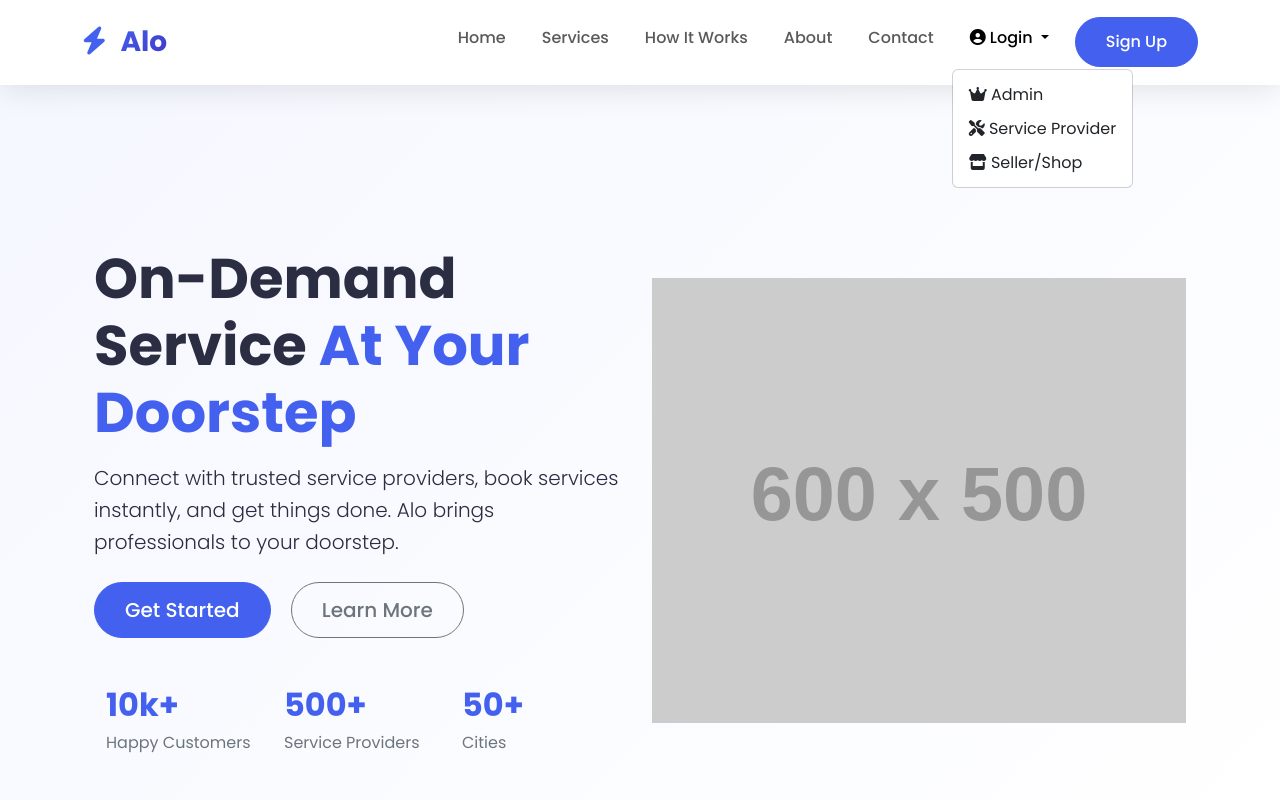
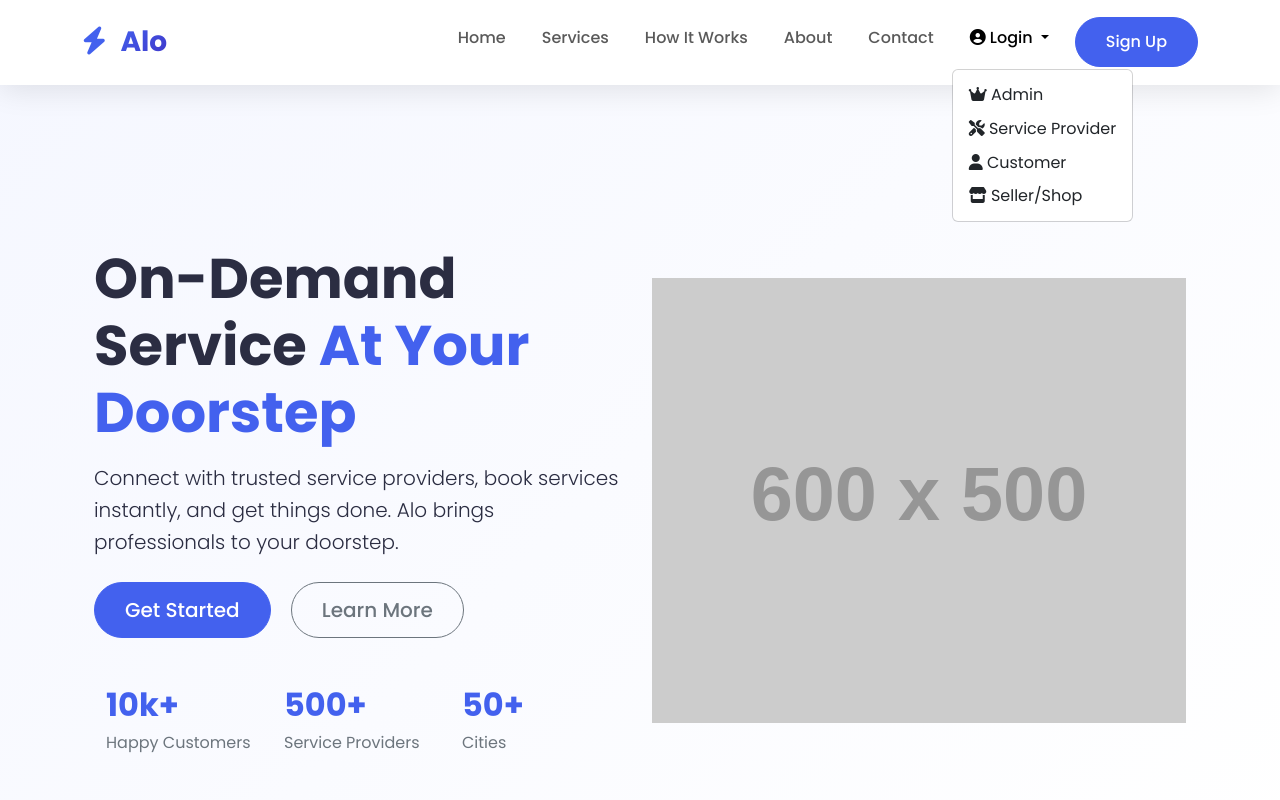
Before and after one commit to Sagar398/AloProject, a plain HTML site: page index.html in a window 1280 px wide. Both pictures are taken after a click on the button "Login". Shown: the top 800 px of the page. Drawn offline with nearby package versions, Linux system fonts and the light colour scheme; placeholder pictures from the web are drawn by us.

Commit message:
Uncommenting the customer option from main login page

```diff
--- a/index.html
+++ b/index.html
@@ -41,7 +41,7 @@
                     <ul class="dropdown-menu">
                         <li><a class="dropdown-item" href="admin/login.html"><i class="fas fa-crown"></i> Admin</a></li>
                         <li><a class="dropdown-item" href="service-provider/login.html"><i class="fas fa-tools"></i> Service Provider</a></li>
-                       <!-- <li><a class="dropdown-item" href="customer/login.html"><i class="fas fa-user"></i> Customer</a></li>-->
+                        <li><a class="dropdown-item" href="customer/login.html"><i class="fas fa-user"></i> Customer</a></li>
                         <li><a class="dropdown-item" href="seller/login.html"><i class="fas fa-store"></i> Seller/Shop</a></li>
                       <!--  <li><a class="dropdown-item" href="service-man/login.html"><i class="fas fa-wrench"></i> Service Man</a></li>-->
                     </ul>
```
